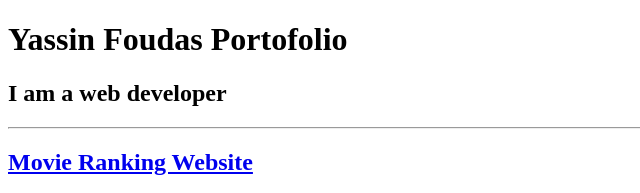
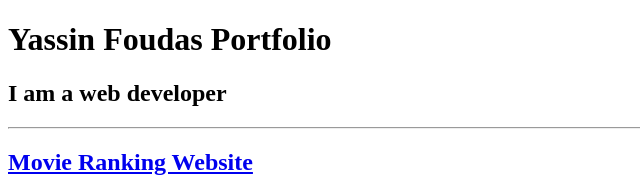
Before and after one commit to YFouda/html-portfolio, a plain HTML site: page index.html in a window 1280 px wide. Shown: the top 193 px of the page, 0-640 px from the left. Drawn offline with Linux system fonts and the light colour scheme.

Commit message:
fixing typo

```diff
--- a/index.html
+++ b/index.html
@@ -7,7 +7,7 @@
     <title>Foudas Portfolio</title>
   </head>
   <body>
-    <h1>Yassin Foudas Portofolio</h1>
+    <h1>Yassin Foudas Portfolio</h1>
     <h2>I am a web developer</h2>
     <hr />
     <a
```
